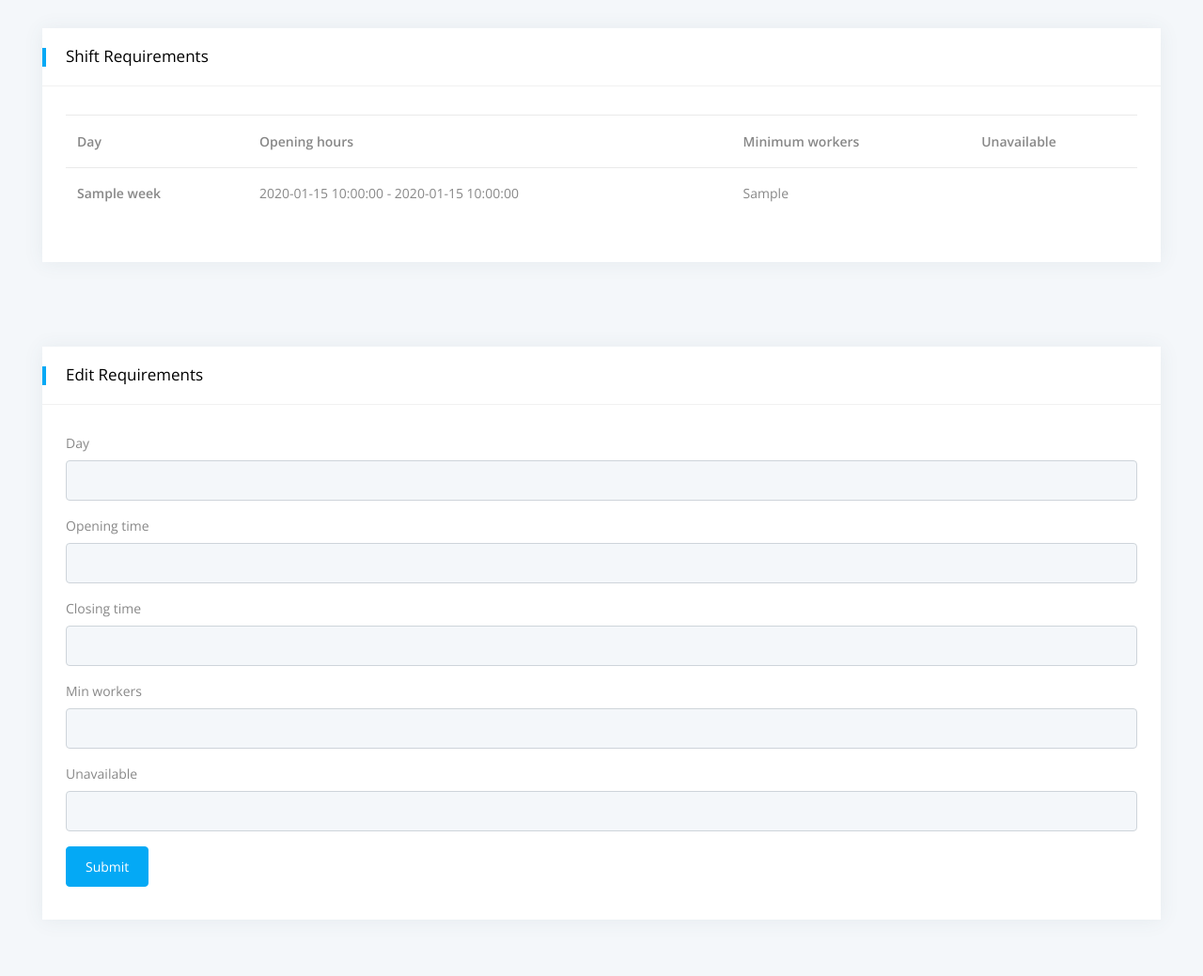
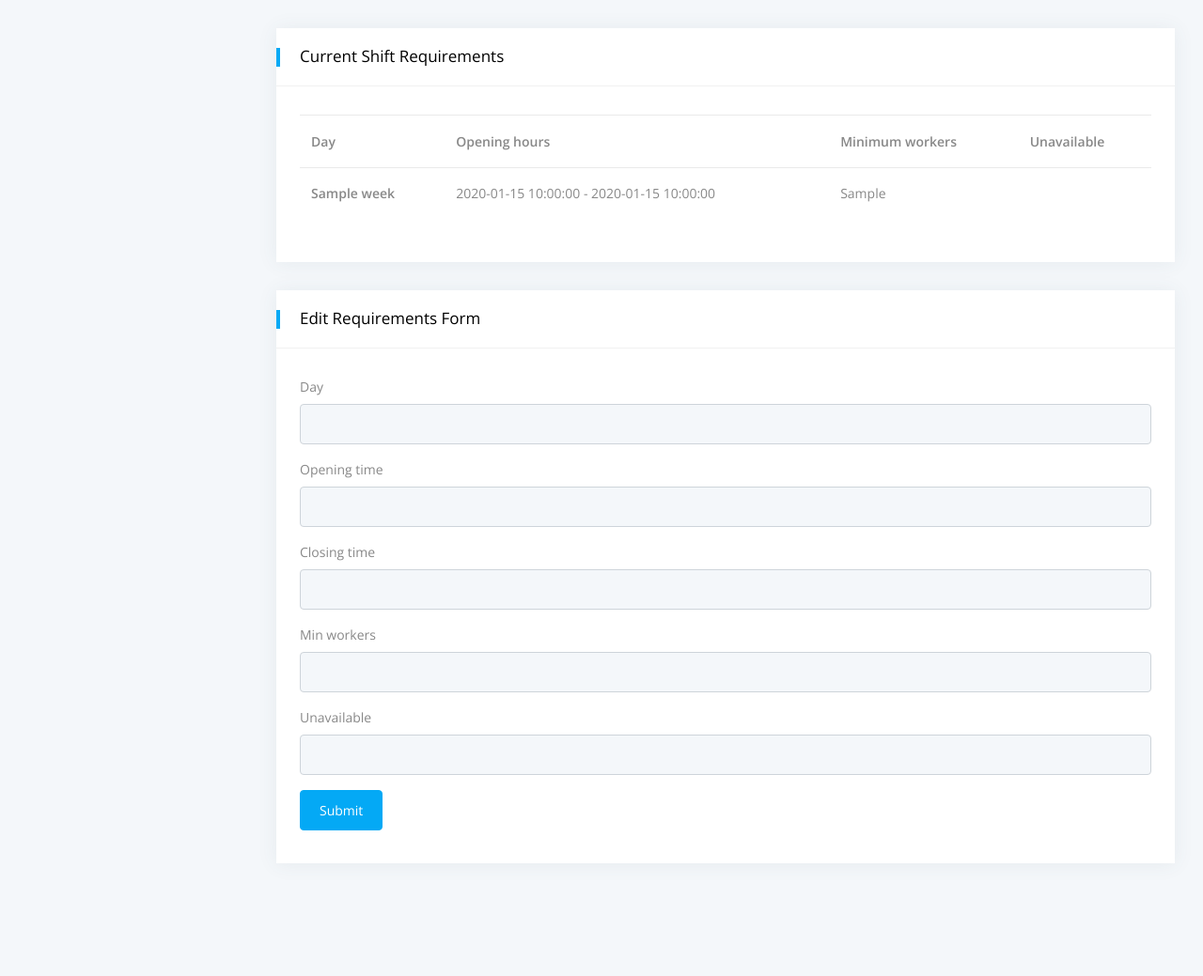
Before and after one commit to cyl-2/Michelin-Star-Software, a Python web app: template templates/manager/shift_requirements.html in a window 1280 px wide. Shown: the part 99-1138 px from the top of the page at 94% size. After the commit the page ends 983 px from the top, so only its background shows below. Run offline with Jinja, Linux system fonts and the light colour scheme; the template is opened without the code that fills it: most values are stand-ins (such as "Sample title", 1, 10 or a date in 2020); form fields are guessed from the names that the template uses; some libraries are stand-ins or nearby versions.

Commit message:
changes to manage_shift_reqs# page

```diff
--- a/forms.py
+++ b/forms.py
@@ -34,9 +34,8 @@ class RosterRequirementsForm(FlaskForm):
     opening_time = IntegerField( validators=[ NumberRange(0,24)])
     closing_time = IntegerField( validators=[ NumberRange(0,24)])
     min_workers = IntegerField( validators=[ NumberRange(0,24)])
-
     unavailable = StringField()
-    submit = SubmitField("Change Requirements")
+    submit = SubmitField("Confirm Changes")
 
 
 class RegistrationForm(FlaskForm):
--- a/templates/manager/shift_requirements.html
+++ b/templates/manager/shift_requirements.html
@@ -6,14 +6,17 @@
 
 {% block content %}
 <!--<p><a href="{{ url_for('roster_timetable') }}">Roster</a></p>-->
+<div class="pcoded-main-container">
     <div class="pcoded-wrapper">
-
         <div class="pcoded-content">
             <div class="pcoded-inner-content">
-                <div class="col-xl-12">
+                <div class="main-body">
+                    <div class="page-wrapper">
+                        <div class="row">
+                            <div class="col-sm-12">
                                 <div class="card">
                                     <div class="card-header">
-                            <h5>Shift Requirements</h5>
+                                        <h5>Current Shift Requirements</h5>
                                     </div>
                                     <div class="card-block table-border-style">
                                         <div class="table-responsive">
@@ -53,17 +56,11 @@
                                 </div>
                             </div>
                         </div>
-        </div>
-    </div>
-
-    <div class="pcoded-wrapper">
-
-        <div class="pcoded-content">
-            <div class="pcoded-inner-content">
-                <div class="col-xl-12">
+                        <div class="row">
+                            <div class="col-sm-12">
                                 <div class="card">
                                     <div class="card-header">
-                            <h5>Edit Requirements</h5>
+                                        <h5>Edit Requirements Form</h5>
                                     </div>
                                     <div class="card-body">
                                         <form action="" method="post" novalidate>
@@ -115,5 +112,9 @@
                         </div>
                     </div>
                 </div>
+            </div>
+        </div>
+    </div>
+</div>
 
 {% endblock content %}
```
Lines whose indentation alone changed are shown as unchanged.
